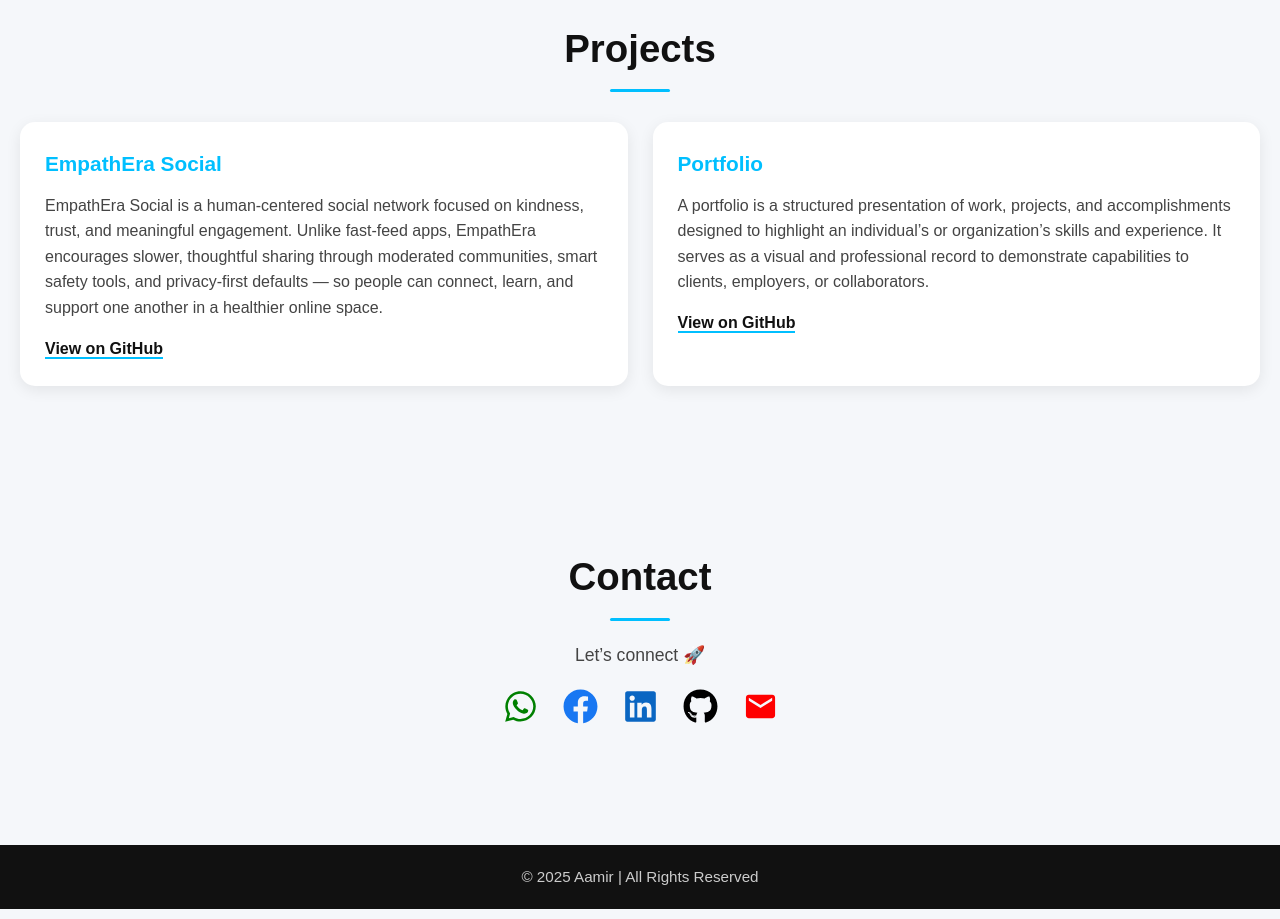
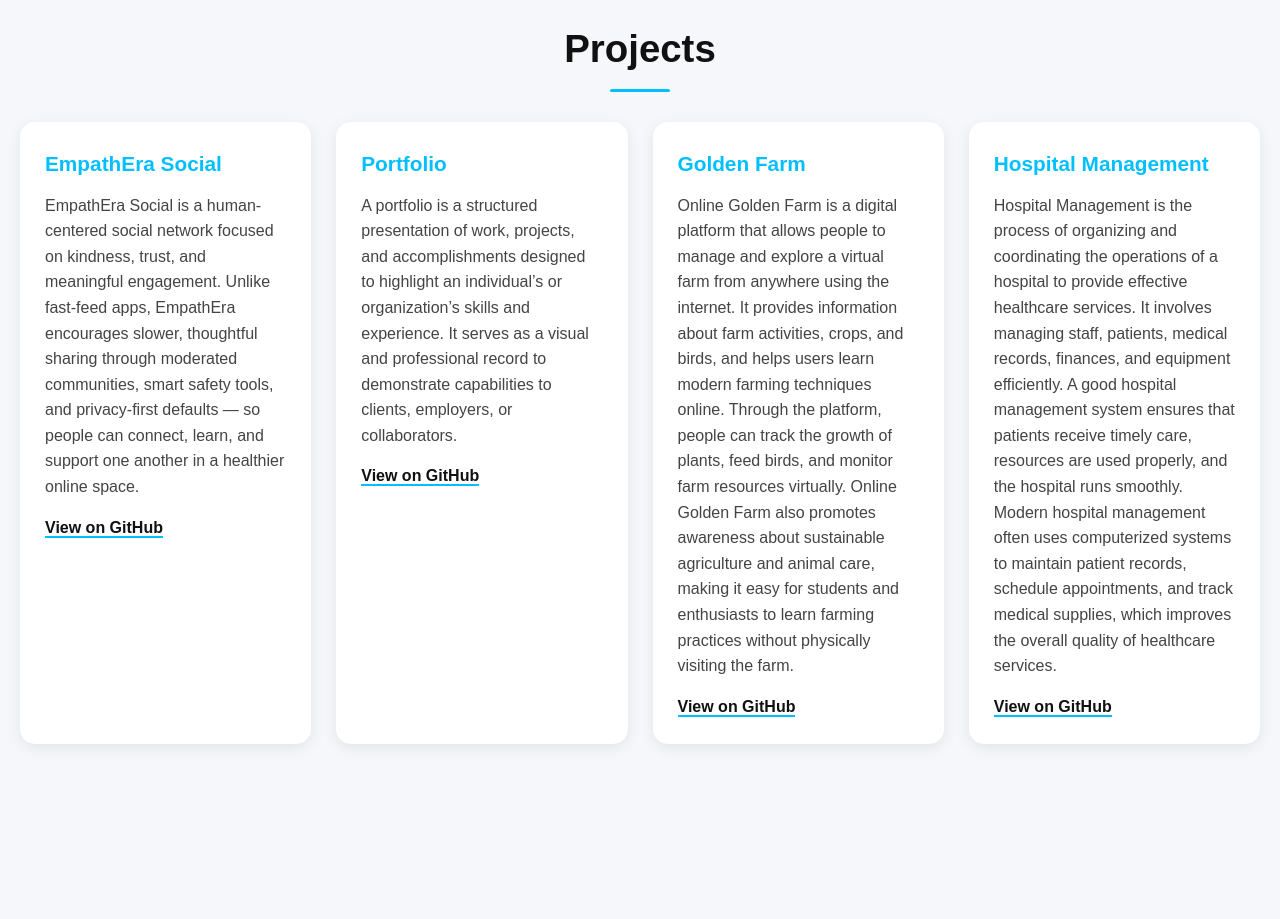
Before and after one commit to Aamir-8115/portfolio, a React (Create React App) app: page / in a window 1280 px wide. Shown: the part 1560-2479 px from the top of the page. Built offline with nearby package versions, Linux system fonts and the light colour scheme.

Commit message:
Update portfolio with latest changes

```diff
--- a/src/App.js
+++ b/src/App.js
@@ -68,6 +68,16 @@
             <p>A portfolio is a structured presentation of work, projects, and accomplishments designed to highlight an individual’s or organization’s skills and experience. It serves as a visual and professional record to demonstrate capabilities to clients, employers, or collaborators.</p>
             <a href="https://github.com/Aamir-8115/portfolio.git" target="_blank" rel="noreferrer">View on GitHub</a>
           </div>
+          <div className="project-card">
+            <h3>Golden Farm</h3>
+            <p>Online Golden Farm is a digital platform that allows people to manage and explore a virtual farm from anywhere using the internet. It provides information about farm activities, crops, and birds, and helps users learn modern farming techniques online. Through the platform, people can track the growth of plants, feed birds, and monitor farm resources virtually. Online Golden Farm also promotes awareness about sustainable agriculture and animal care, making it easy for students and enthusiasts to learn farming practices without physically visiting the farm.</p>
+            <a href="https://github.com/Aamir-8115/Golden-Farm.git" target="_blank" rel="noreferrer">View on GitHub</a>
+          </div>
+             <div className="project-card">
+            <h3>Hospital Management</h3>
+            <p>Hospital Management is the process of organizing and coordinating the operations of a hospital to provide effective healthcare services. It involves managing staff, patients, medical records, finances, and equipment efficiently. A good hospital management system ensures that patients receive timely care, resources are used properly, and the hospital runs smoothly. Modern hospital management often uses computerized systems to maintain patient records, schedule appointments, and track medical supplies, which improves the overall quality of healthcare services.</p>
+            <a href="https://github.com/Aamir-8115/Hospital-Management.git" target="_blank" rel="noreferrer">View on GitHub</a>
+          </div>
         </div>
       </section>
 
```
